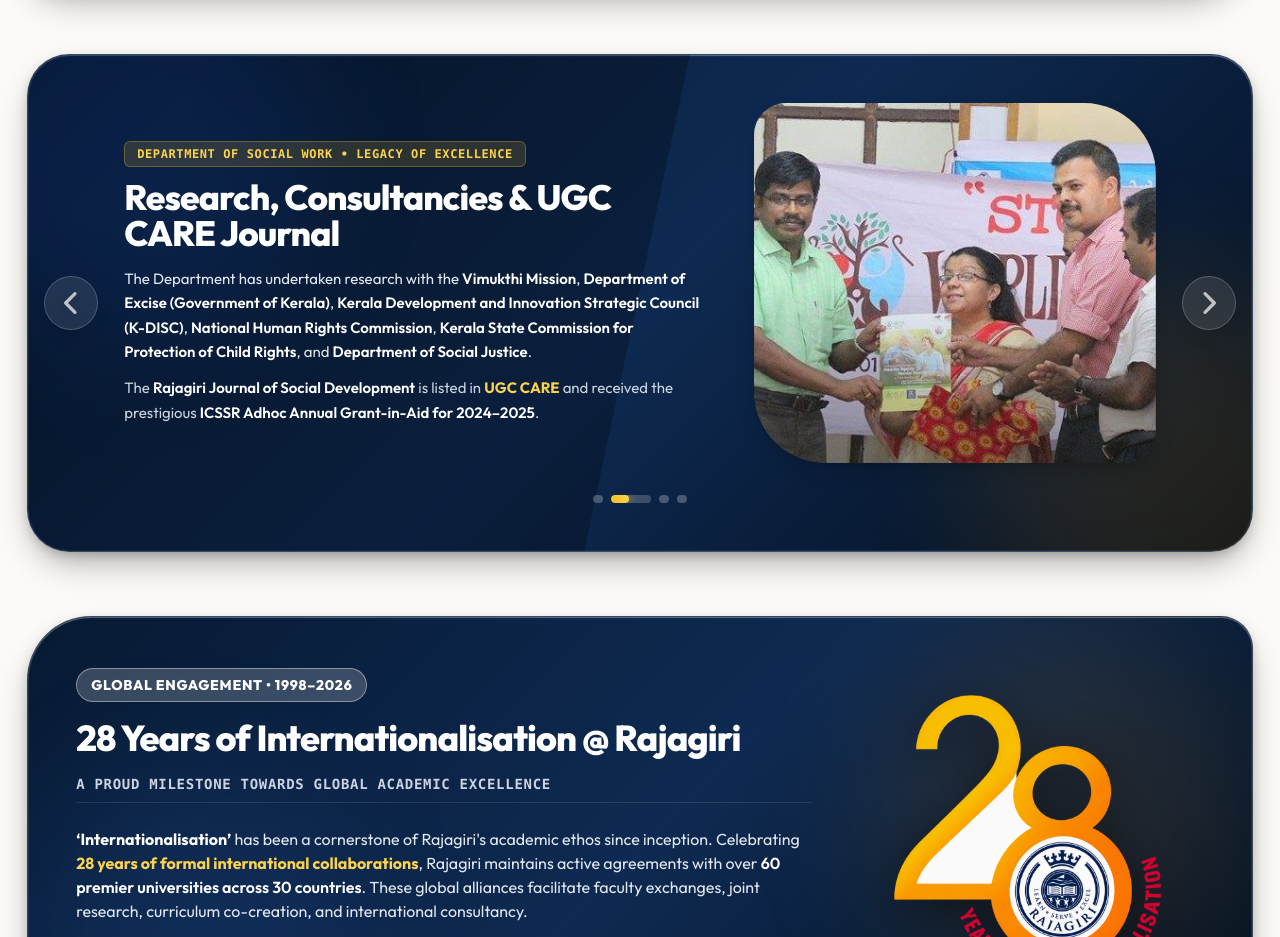
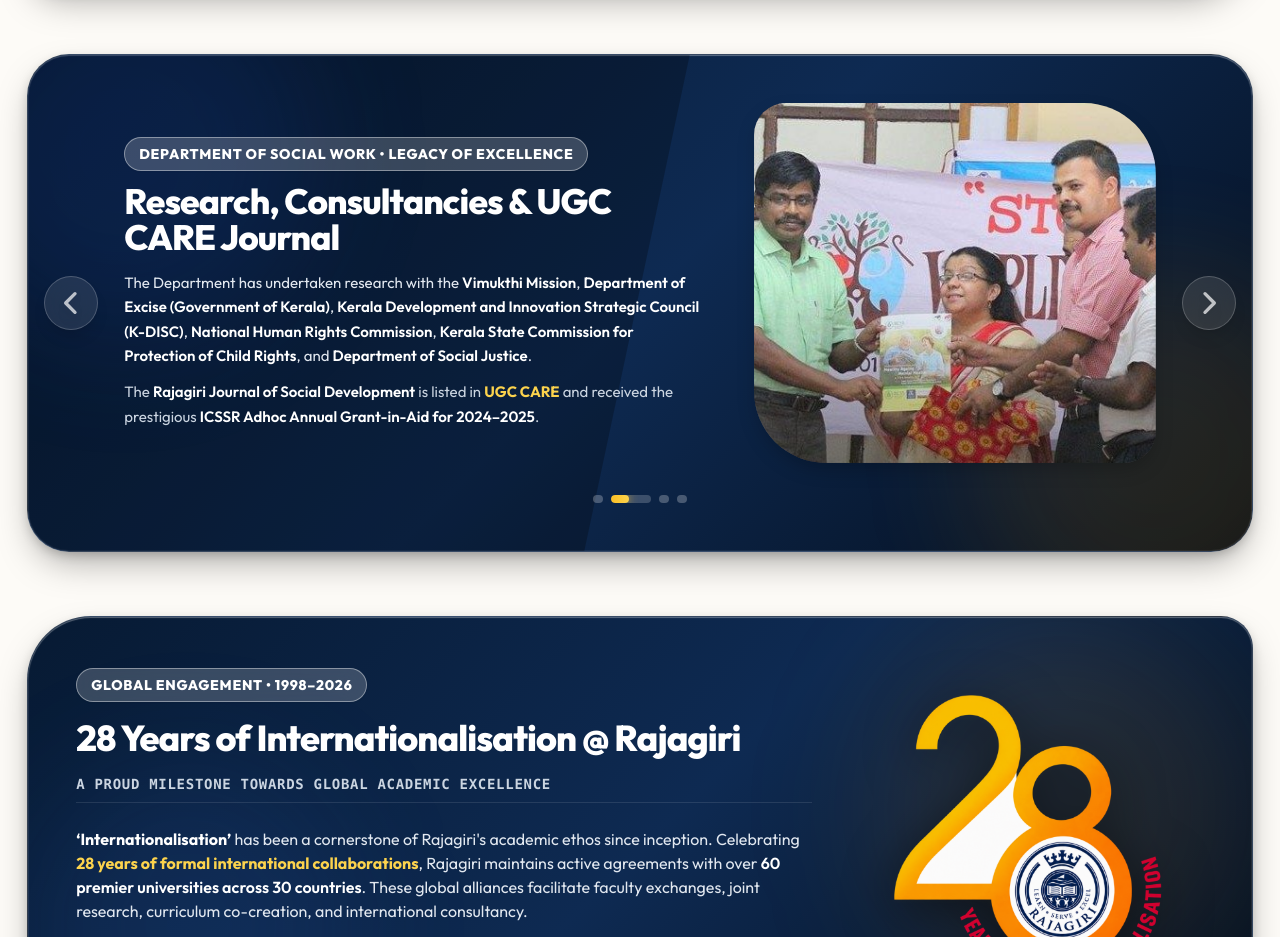
Before and after one commit to Rlabzteam/Dyuti27, a React (Vite) app: page /about in a window 1280 px wide. Shown: the part 2660-3597 px from the top of the page. Built offline with nearby package versions, Linux system fonts and the light colour scheme.

Commit message:
feat: create Rajagiri landing page component with institutional details and dynamic slide content

```diff
--- a/src/pages/Rajagiri.tsx
+++ b/src/pages/Rajagiri.tsx
@@ -425,7 +425,7 @@ export const Rajagiri: React.FC = () => {
                 key={socialWorkSlide}
                 className="lg:col-span-7 flex flex-col justify-center animate-fade-in transition-all duration-500"
               >
-                <div className="inline-flex items-center gap-2 px-3 py-1 rounded-md bg-amber-400/15 border border-amber-400/30 text-amber-300 text-xs font-mono font-bold uppercase tracking-wider mb-3 w-fit">
+                <div className="inline-flex items-center gap-2 px-3.5 py-1.5 rounded-full bg-white/20 border border-white/40 text-white text-xs sm:text-sm font-sans font-extrabold uppercase tracking-wider shadow-sm backdrop-blur-md mb-3 w-fit">
                   Department of Social Work &bull; Legacy of Excellence
                 </div>
                 <h3 className="font-heading text-2xl sm:text-3xl lg:text-[2.2rem] font-extrabold text-white m-0 mb-4 leading-tight tracking-tight">
```
